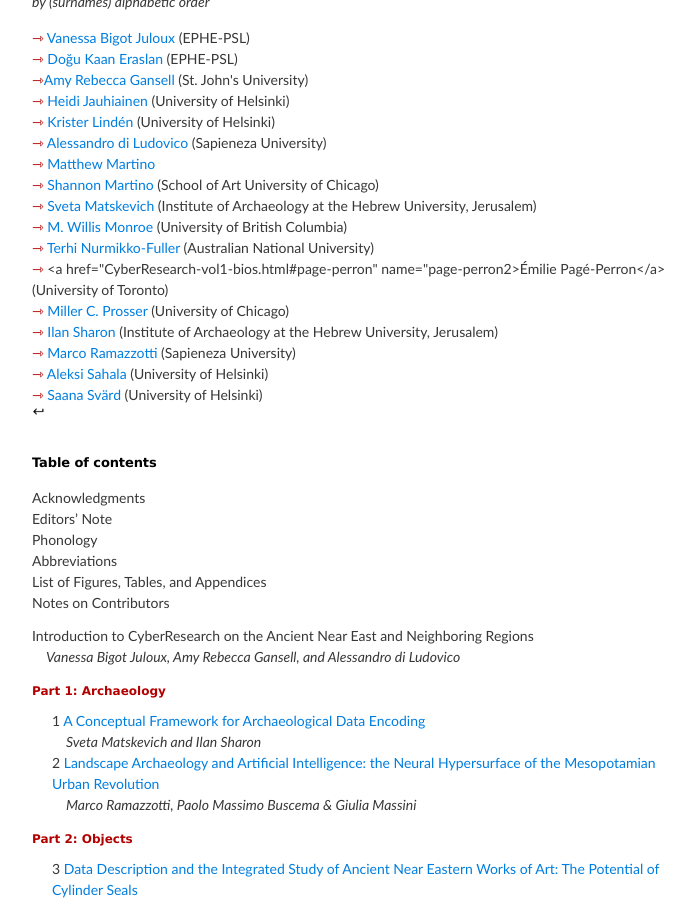
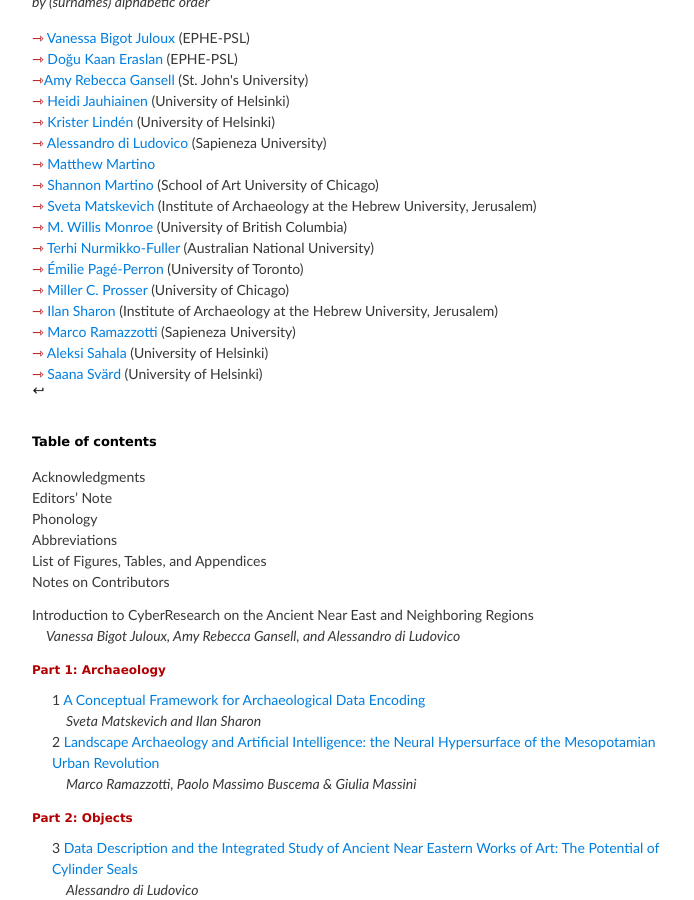
Before and after one commit to vbigot-juloux/ane-research-humanities, a Jekyll site: the page built from docs/CyberResearch-vol1.md, in a window 1280 px wide and 900 px high, scrolled down 1185 px. Shown: the whole window, without its empty margins (288-982 px from the left). Built offline with Jekyll 4.4.1, drawn with Linux system fonts in a browser that asks for light colours; comment, search, counter and statistics services are not loaded; the repository's description, which GitHub fills in, is left out; part of the change alters nothing that is shown.

Commit message:
Update CyberResearch-vol1.md

```diff
--- a/docs/CyberResearch-vol1.md
+++ b/docs/CyberResearch-vol1.md
@@ -59,8 +59,8 @@ _by (surnames) alphabetic order_<br />
   <li><span style="color:#b30000; font-size: 14px">&#8702;</span> <a href="CyberResearch-vol1-bios.html#matskevich" name="matskevich2">Sveta Matskevich</a> (Institute of Archaeology at the Hebrew University, Jerusalem)</li>
   <li><span style="color:#b30000; font-size: 14px">&#8702;</span> <a href="CyberResearch-vol1-bios.html#monroe" name="monroe2">M. Willis Monroe</a> (University of British Columbia)</li>
   <li><span style="color:#b30000; font-size: 14px">&#8702;</span> <a href="CyberResearch-vol1-bios.html#nurmikko-fuller" name="nurmikko-fuller2">Terhi Nurmikko-Fuller</a> (Australian National University)</li>
-  <li><span style="color:#b30000; font-size: 14px">&#8702;</span> <a href="CyberResearch-vol1-bios.html#page-perron" name="page-perron2>Émilie Pagé-Perron</a> (University of Toronto)</li>
-  <li><span style="color:#b30000; font-size: 14px">&#8702;</span> <a href="https://chicago.academia.edu/MillerProsser" target="_blank">Miller C. Prosser</a> (University of Chicago)</li>
+  <li><span style="color:#b30000; font-size: 14px">&#8702;</span> <a href="CyberResearch-vol1-bios.html#page-perron" name="page-perron2">Émilie Pagé-Perron</a> (University of Toronto)</li>
+  <li><span style="color:#b30000; font-size: 14px">&#8702;</span> <a href="CyberResearch-vol1-bios.html#prosser" name="prosser2">Miller C. Prosser</a> (University of Chicago)</li>
   <li><span style="color:#b30000; font-size: 14px">&#8702;</span> <a href="https://huji.academia.edu/IlanSharon" target="_blank">Ilan Sharon</a> (Institute of Archaeology at the Hebrew University, Jerusalem)</li>
   <li><span style="color:#b30000; font-size: 14px">&#8702;</span> <a href="https://uniroma1.academia.edu/MarcoRamazzotti" target="_blank">Marco Ramazzotti</a> (Sapieneza University)</li>
   <li><span style="color:#b30000; font-size: 14px">&#8702;</span> <a href="https://helsinki.academia.edu/AleksiSahala" target="_blank">Aleksi Sahala</a> (University of Helsinki)</li>
```
